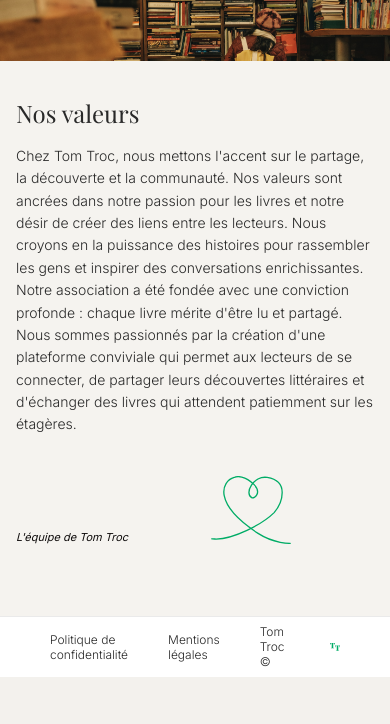
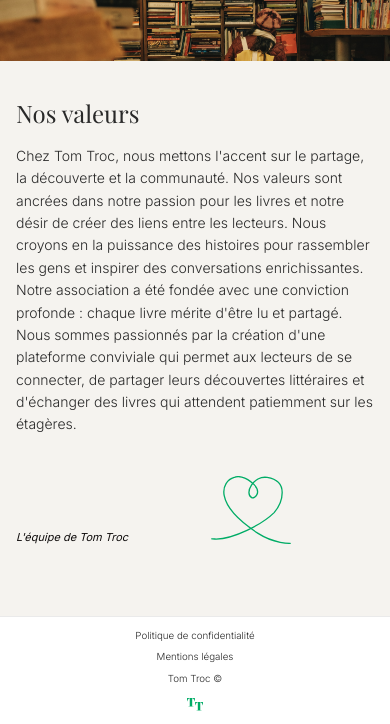
Before and after one commit to MGShio/Tom_Troc, a PHP site: page /tom_troc/ in a window 390 px wide. Shown: the part 1675-2399 px from the top of the page. Before the commit the page ends 2352 px from the top, so only its background shows below. Run offline with PHP 8.4, Linux system fonts and the light colour scheme; data that the repository does not hold is empty; some web fonts are replaced.

Commit message:
CSS
Modification footer

```diff
--- a/assets/css/responsive.css
+++ b/assets/css/responsive.css
@@ -1749,7 +1749,7 @@
         align-items: center;
         justify-content: center;
         position: fixed;
-        top: 20px;
+        top: 100px;
         left: 20px;
         width: 44px;
         height: 44px;
@@ -1776,3 +1776,58 @@
         justify-content: center;
     }
 }
+
+/* =============================================
+   FOOTER MOBILE - Adaptation Figma
+   ============================================ */
+
+@media (max-width: 767px) {
+    footer {
+        height: auto;
+        min-height: 3.5rem;
+        padding: 0.75rem calc(var(--mobile-padding) * 1.5);
+        flex-direction: column;
+        gap: 0.75rem;
+    }
+
+    footer nav {
+        width: 100%;
+    }
+
+    .footer-menu {
+        flex-direction: column;
+        gap: 0.5rem;
+        align-items: center;
+        text-align: center;
+    }
+
+    .footer-menu li {
+        width: 100%;
+    }
+
+    .footer-menu a {
+        font-size: 0.75rem; /* 12px */
+        line-height: 1.2;
+    }
+
+    .footer-menu img {
+        width: 5.87vw; /* ~22px sur 375px */
+        max-width: 1.375rem; /* 22px max */
+        height: auto;
+        margin: 0.5rem auto 0;
+        display: inline-block;
+    }
+}
+
+@media (max-width: 424px) {
+    .footer-menu img {
+        width: 6vw;
+        max-width: 1.25rem; /* 20px max */
+    }
+}
+
+@media (max-width: 767px) {
+    footer nav {
+        justify-content: center !important;
+    }
+}
```
Also changed, not shown: assets/images/avatar_6a0ecadc1b6d0.png (added), assets/images/avatar_6a0ecaf9ece5b.png (added), assets/images/avatar_6a0ecc345bb9e.png (added), assets/images/avatar_6a0ecc822d189.png (added).
